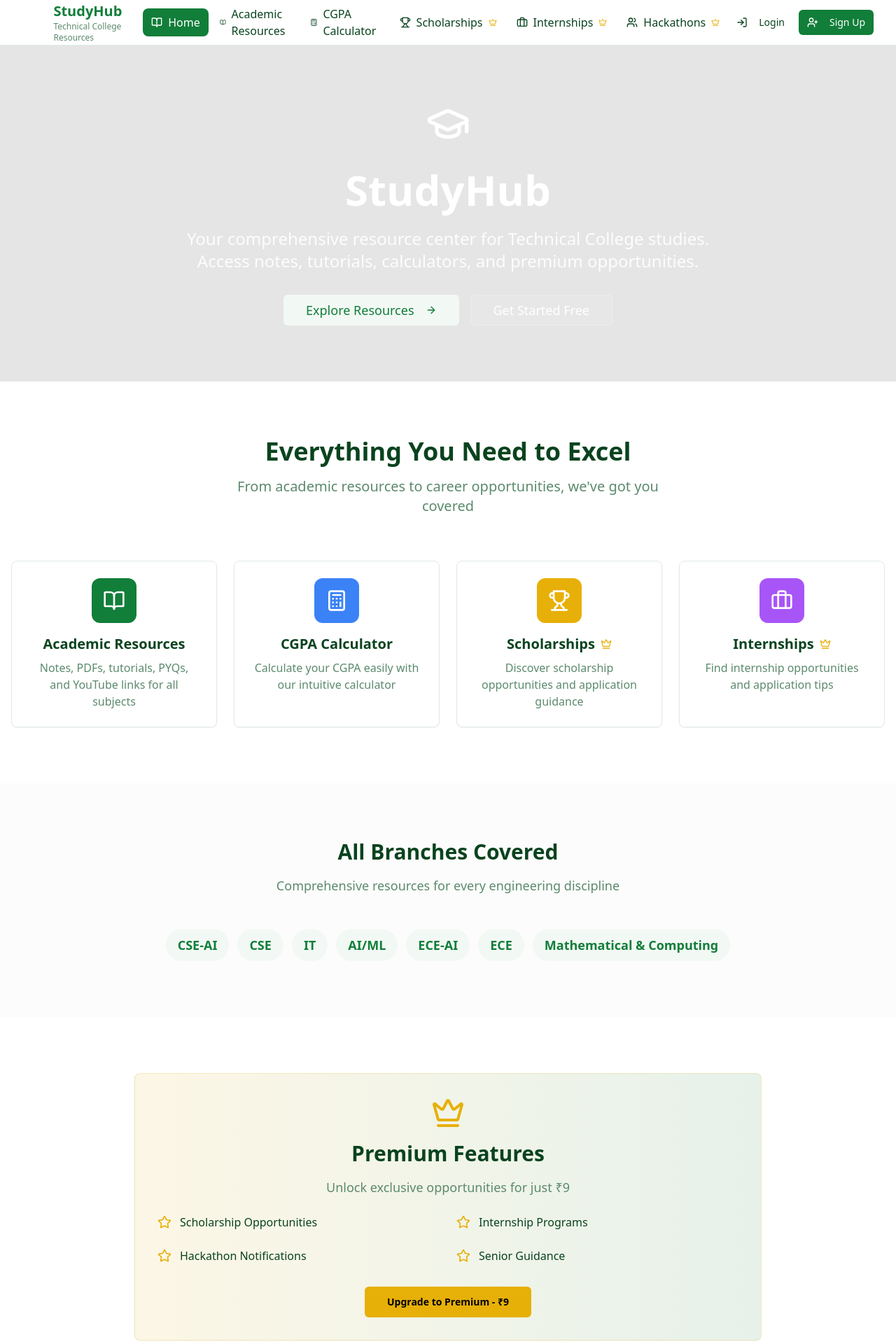
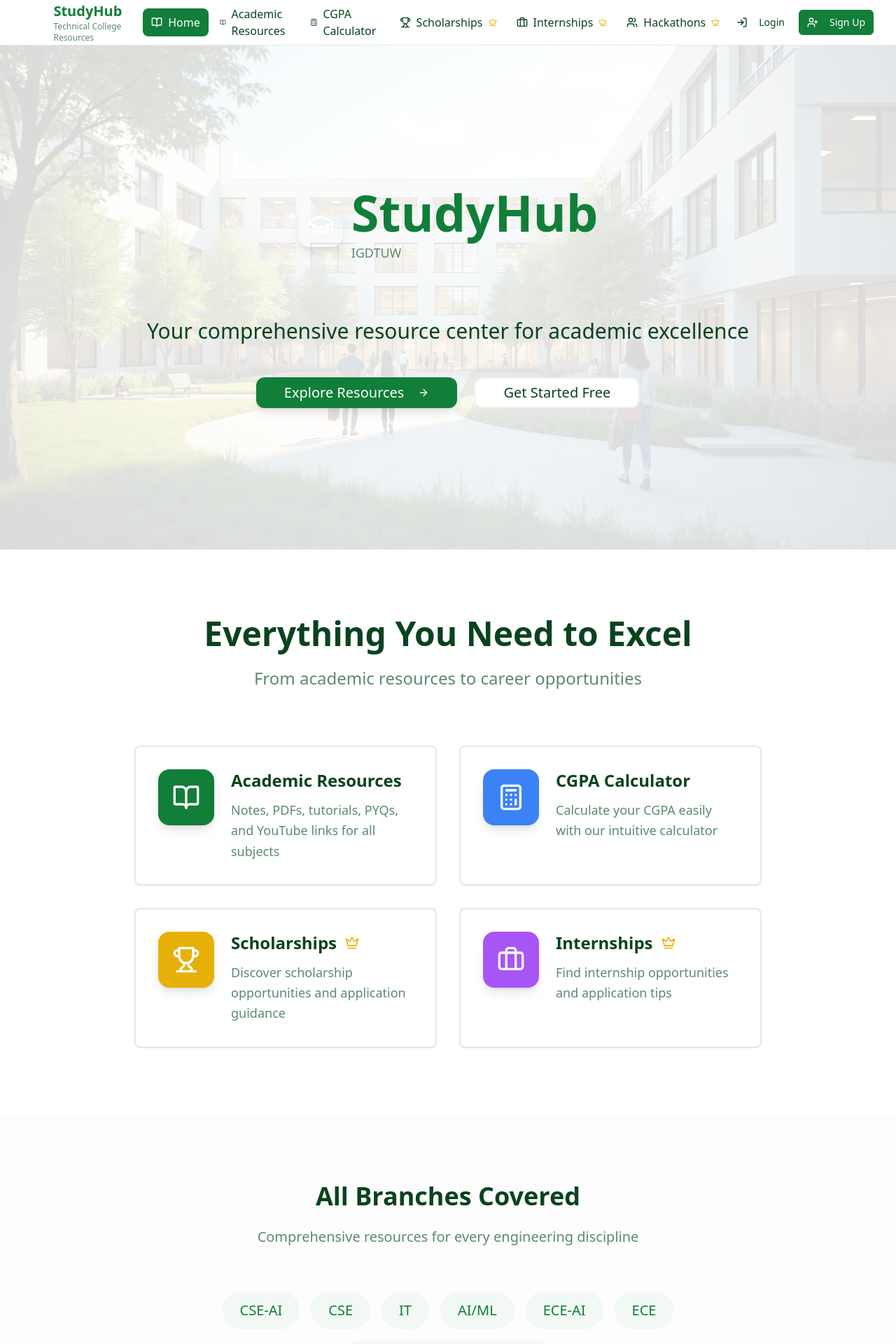
Before and after one commit to anshikagarg0410/college-glow-desk, a React (Vite) app: page / in a window 1280 px wide. Shown: the top 1920 px of the page at 70% size. Built offline with nearby package versions, Linux system fonts and the light colour scheme.

Commit message:
Update homepage design

```diff
--- a/src/pages/Home.tsx
+++ b/src/pages/Home.tsx
@@ -3,6 +3,7 @@ import { Button } from "@/components/ui/button";
 import { Card } from "@/components/ui/card";
 import { Badge } from "@/components/ui/badge";
 import Navigation from "@/components/Navigation";
+import collegeBackground from "@/assets/college-background.jpg";
 import {
   BookOpen,
   Calculator,
@@ -58,28 +59,38 @@ const Home = () => {
       <Navigation />
 
       {/* Hero Section */}
-      <section className="relative overflow-hidden bg-gradient-primary">
-        <div className="absolute inset-0 bg-black/10"></div>
+      <section className="relative overflow-hidden min-h-[90vh] flex items-center">
+        <div
+          className="absolute inset-0 bg-cover bg-center bg-no-repeat"
+          style={{ backgroundImage: `url(${collegeBackground})` }}
+        />
+        <div className="absolute inset-0 bg-white/85"></div>
         <div className="relative max-w-7xl mx-auto px-4 py-20 text-center">
-          <div className="mb-8">
-            <GraduationCap className="h-16 w-16 text-primary-foreground mx-auto mb-4" />
+          <div className="mb-12">
+            <div className="inline-flex items-center gap-3 mb-8">
+              <div className="w-16 h-16 bg-gradient-primary rounded-2xl flex items-center justify-center shadow-lg">
+                <GraduationCap className="h-10 w-10 text-primary-foreground" />
+              </div>
+              <div className="text-left">
+                <h1 className="text-6xl md:text-7xl font-bold text-primary mb-2">
+                  StudyHub
+                </h1>
+                <p className="text-lg text-muted-foreground font-medium">IGDTUW</p>
+              </div>
+            </div>
           </div>
-          <h1 className="text-5xl md:text-6xl font-bold text-primary-foreground mb-6">
-            StudyHub
-          </h1>
-          <p className="text-xl md:text-2xl text-primary-foreground/90 mb-8 max-w-3xl mx-auto">
-            Your comprehensive resource center for Technical College studies.
-            Access notes, tutorials, calculators, and premium opportunities.
+          <p className="text-2xl md:text-3xl text-foreground font-medium mb-12 max-w-4xl mx-auto leading-relaxed">
+            Your comprehensive resource center for academic excellence
           </p>
-          <div className="flex flex-col sm:flex-row gap-4 justify-center">
+          <div className="flex flex-col sm:flex-row gap-6 justify-center">
             <Link to="/academic">
-              <Button size="lg" variant="secondary" className="text-lg px-8">
+              <Button size="lg" className="text-xl px-10 py-4 rounded-xl shadow-lg">
                 Explore Resources
-                <ArrowRight className="ml-2 h-5 w-5" />
+                <ArrowRight className="ml-3 h-6 w-6" />
               </Button>
             </Link>
             <Link to="/signup">
-              <Button size="lg" variant="outline" className="text-lg px-8 bg-white/10 border-white/20 text-white hover:bg-white/20">
+              <Button size="lg" variant="outline" className="text-xl px-10 py-4 rounded-xl border-2">
                 Get Started Free
               </Button>
             </Link>
@@ -88,30 +99,32 @@ const Home = () => {
       </section>
 
       {/* Features Section */}
-      <section className="py-20 px-4">
+      <section className="py-24 px-4">
         <div className="max-w-7xl mx-auto">
-          <div className="text-center mb-16">
-            <h2 className="text-4xl font-bold text-foreground mb-4">
+          <div className="text-center mb-20">
+            <h2 className="text-5xl font-bold text-foreground mb-6">
               Everything You Need to Excel
             </h2>
-            <p className="text-xl text-muted-foreground max-w-2xl mx-auto">
-              From academic resources to career opportunities, we've got you covered
+            <p className="text-2xl text-muted-foreground max-w-3xl mx-auto">
+              From academic resources to career opportunities
             </p>
           </div>
 
-          <div className="grid md:grid-cols-2 lg:grid-cols-4 gap-6">
+          <div className="grid md:grid-cols-2 gap-8 max-w-4xl mx-auto">
             {features.map((feature, index) => (
-              <Card key={index} className="p-6 hover:shadow-academic transition-all duration-300 group cursor-pointer">
+              <Card key={index} className="p-8 hover:shadow-academic transition-all duration-500 group cursor-pointer border-2 hover:border-primary/20">
                 <Link to={feature.href}>
-                  <div className="flex flex-col items-center text-center">
-                    <div className={`${feature.color} p-4 rounded-xl mb-4 group-hover:scale-110 transition-transform`}>
-                      <feature.icon className="h-8 w-8 text-white" />
+                  <div className="flex items-start gap-6">
+                    <div className={`${feature.color} p-5 rounded-2xl group-hover:scale-110 transition-transform duration-300 shadow-lg`}>
+                      <feature.icon className="h-10 w-10 text-white" />
                     </div>
-                    <div className="flex items-center gap-2 mb-2">
-                      <h3 className="text-xl font-semibold">{feature.title}</h3>
-                      {feature.premium && <Crown className="h-4 w-4 text-premium-gold" />}
+                    <div className="flex-1">
+                      <div className="flex items-center gap-3 mb-3">
+                        <h3 className="text-2xl font-semibold text-foreground">{feature.title}</h3>
+                        {feature.premium && <Crown className="h-5 w-5 text-premium-gold" />}
+                      </div>
+                      <p className="text-lg text-muted-foreground leading-relaxed">{feature.description}</p>
                     </div>
-                    <p className="text-muted-foreground">{feature.description}</p>
                   </div>
                 </Link>
               </Card>
@@ -121,20 +134,20 @@ const Home = () => {
       </section>
 
       {/* Branches Section */}
-      <section className="py-20 px-4 bg-muted/30">
+      <section className="py-24 px-4 bg-muted/20">
         <div className="max-w-7xl mx-auto">
-          <div className="text-center mb-12">
-            <h2 className="text-3xl font-bold text-foreground mb-4">
+          <div className="text-center mb-16">
+            <h2 className="text-4xl font-bold text-foreground mb-6">
               All Branches Covered
             </h2>
-            <p className="text-lg text-muted-foreground">
+            <p className="text-xl text-muted-foreground">
               Comprehensive resources for every engineering discipline
             </p>
           </div>
 
-          <div className="flex flex-wrap justify-center gap-3">
+          <div className="flex flex-wrap justify-center gap-4 max-w-4xl mx-auto">
             {branches.map((branch, index) => (
-              <Badge key={index} variant="secondary" className="text-lg py-2 px-4">
+              <Badge key={index} variant="secondary" className="text-xl py-3 px-6 rounded-full font-medium">
                 {branch}
               </Badge>
             ))}
@@ -143,36 +156,36 @@ const Home = () => {
       </section>
 
       {/* Premium Section */}
-      <section className="py-20 px-4">
-        <div className="max-w-4xl mx-auto">
-          <Card className="p-8 bg-gradient-to-r from-premium-gold/10 to-primary/10 border-premium-gold/20">
+      <section className="py-24 px-4">
+        <div className="max-w-5xl mx-auto">
+          <Card className="p-12 bg-gradient-to-r from-premium-gold/15 to-primary/15 border-premium-gold/30 border-2">
             <div className="text-center">
-              <Crown className="h-12 w-12 text-premium-gold mx-auto mb-4" />
-              <h2 className="text-3xl font-bold mb-4">Premium Features</h2>
-              <p className="text-lg text-muted-foreground mb-6">
+              <Crown className="h-16 w-16 text-premium-gold mx-auto mb-6" />
+              <h2 className="text-4xl font-bold mb-6">Premium Features</h2>
+              <p className="text-2xl text-muted-foreground mb-12">
                 Unlock exclusive opportunities for just ₹9
               </p>
 
-              <div className="grid md:grid-cols-2 gap-6 mb-8">
-                <div className="flex items-center gap-3">
-                  <Star className="h-5 w-5 text-premium-gold" />
-                  <span>Scholarship Opportunities</span>
+              <div className="grid md:grid-cols-2 gap-8 mb-12">
+                <div className="flex items-center gap-4 text-lg">
+                  <Star className="h-6 w-6 text-premium-gold flex-shrink-0" />
+                  <span className="font-medium">Scholarship Opportunities</span>
                 </div>
-                <div className="flex items-center gap-3">
-                  <Star className="h-5 w-5 text-premium-gold" />
-                  <span>Internship Programs</span>
+                <div className="flex items-center gap-4 text-lg">
+                  <Star className="h-6 w-6 text-premium-gold flex-shrink-0" />
+                  <span className="font-medium">Internship Programs</span>
                 </div>
-                <div className="flex items-center gap-3">
-                  <Star className="h-5 w-5 text-premium-gold" />
-                  <span>Hackathon Notifications</span>
+                <div className="flex items-center gap-4 text-lg">
+                  <Star className="h-6 w-6 text-premium-gold flex-shrink-0" />
+                  <span className="font-medium">Hackathon Notifications</span>
                 </div>
-                <div className="flex items-center gap-3">
-                  <Star className="h-5 w-5 text-premium-gold" />
-                  <span>Senior Guidance</span>
+                <div className="flex items-center gap-4 text-lg">
+                  <Star className="h-6 w-6 text-premium-gold flex-shrink-0" />
+                  <span className="font-medium">Senior Guidance</span>
                 </div>
               </div>
 
-              <Button size="lg" className="bg-premium-gold hover:bg-premium-gold/90 text-black font-semibold">
+              <Button size="lg" className="bg-premium-gold hover:bg-premium-gold/90 text-black font-semibold text-xl px-12 py-4 rounded-xl shadow-lg">
                 Upgrade to Premium - ₹9
               </Button>
             </div>
```
Also changed, not shown: src/assets/college-background.jpg (added).
